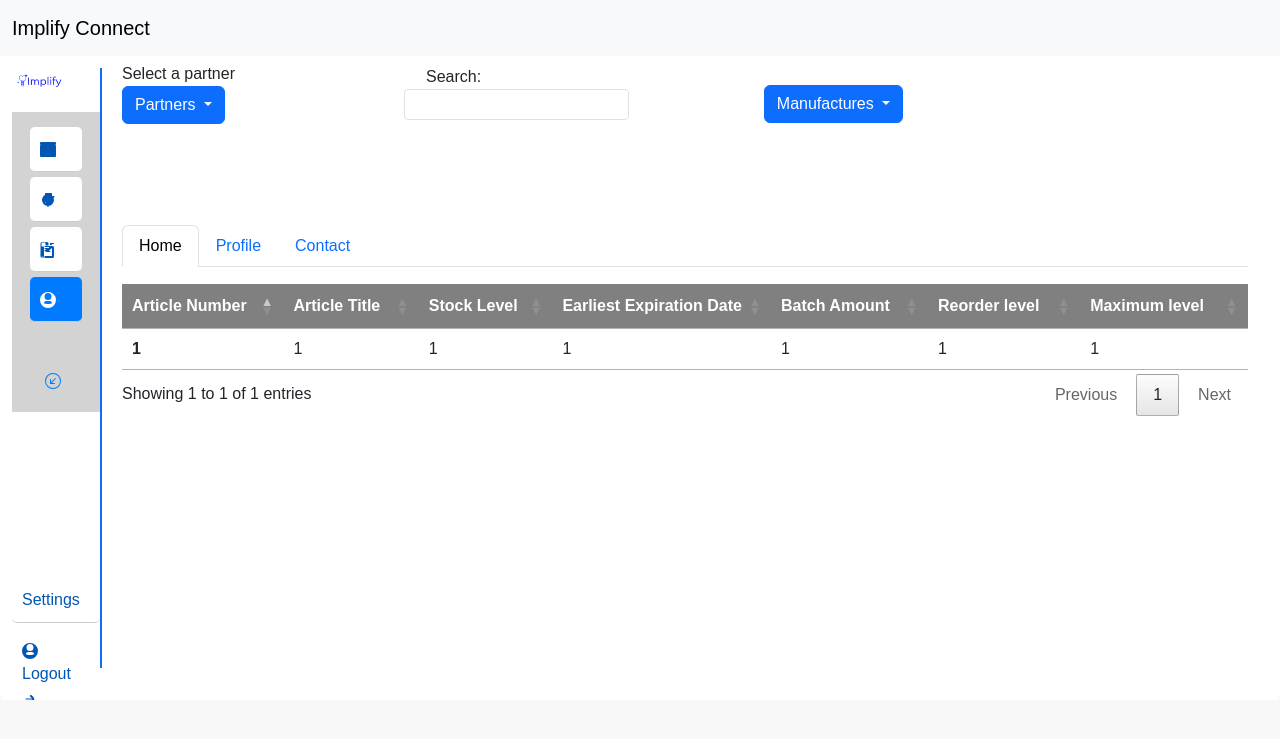
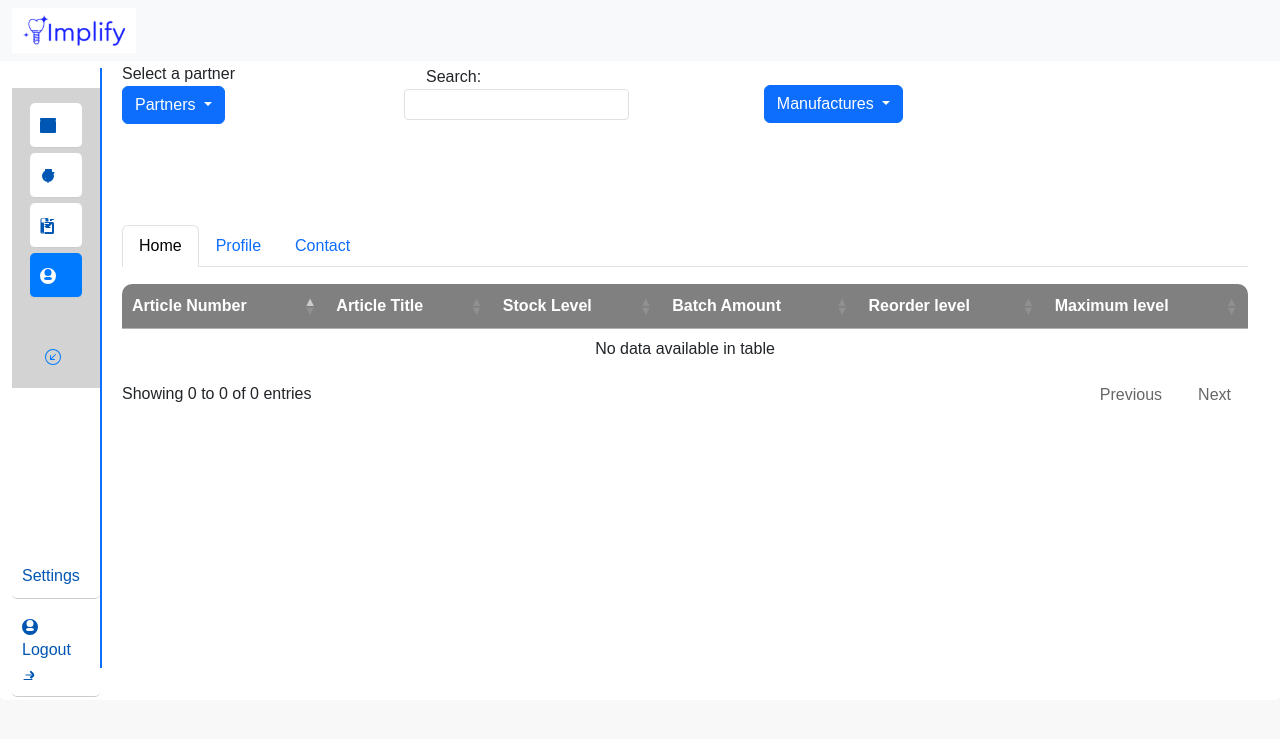
Before and after one commit to yedhukrishnaG/django, a Django app: page /newadminview/ in a window 1280 px wide. Shown: the top 739 px of the page. Run offline with Django 4.2, Linux system fonts and the light colour scheme; some libraries are stand-ins or nearby versions.

Commit message:
added logo and table round edges

```diff
--- a/django/hello_django/templates/newadminview.html
+++ b/django/hello_django/templates/newadminview.html
@@ -80,6 +80,8 @@
         table.dataTable {
             border-collapse: collapse;
             width: 100%;
+            border-radius: 10px; /* Adjust the radius as needed */
+            overflow: hidden; /* Ensure the curved corners are visible */
         }
 
         .table-header-blue th {
@@ -153,7 +155,12 @@
 </head>
 <nav class="navbar navbar-expand-lg navbar-light bg-light fixed-top">
     <div class="container-fluid">
-        <a class="navbar-brand" href="#">Implify Connect</a>
+        <div class="logo" >
+            <a href="/admin" class="ml-5">
+                <img style=" width: 30%;" src="/static/images/navbar_images/logo.png">
+            </a>
+         </div>
+
         <!-- Navbar toggle button for smaller screens -->
         <button class="navbar-toggler" type="button" data-bs-toggle="collapse" data-bs-target="#navbarSupportedContent" aria-controls="navbarSupportedContent" aria-expanded="false" aria-label="Toggle navigation">
             <span class="navbar-toggler-icon"></span>
@@ -167,11 +174,7 @@
     <div class="container">
 
         <div class="sidebar vertical-line">
-         <div class="logo" >
-            <a href="/admin" class="ml-5">
-                <img style=" width: 61%;" src="/static/images/navbar_images/logo.png">
-            </a>
-         </div>
+
             <div class="contents">
                 <div class="texttabs" id="textlisttab">
                     <ul>
@@ -289,7 +292,6 @@
                                     <th scope="col">Article Number</th>
                                     <th scope="col">Article Title</th>
                                     <th scope="col">Stock Level</th>
-                                    <th scope="col">Earliest Expiration Date</th>
                                     <th scope="col">Batch Amount</th>
                                     <th scope="col">Reorder level</th>
                                     <th scope="col">Maximum level</th>
@@ -297,15 +299,17 @@
                             </thead>
                             <tbody>
                                 <!-- Table body content goes here -->
-                                <tr>
-                                    <th scope="row">1</th>
-                                    <td>1</td>
-                                    <td>1</td>
-                                    <td>1</td>
-                                    <td>1</td>
-                                    <td>1</td>
-                                    <td>1</td>
-                                </tr>
+
+            {% for item in data_set %}
+            <tr>
+                <td>{{ item.article_number }}</td>
+                <td>{{ item.article_title }}</td>
+                <td>{{ item.stock_level }}</td>
+                <td>{{ item.batch_amount }}</td>
+                <td>{{ item.reorder_level }}</td>
+                <td>{{ item.maximum_level }}</td>
+            </tr>
+            {% endfor %}
 
                             </tbody>
                         </table>
@@ -350,7 +354,7 @@
                 "lengthMenu": [],
                 "dom": '<"top"fl<"clear">>rt<"bottom"ip<"clear">>',
                 "lengthChange": false,
-                "pageLength": 20,
+                "pageLength": 7,
                 "searching": true
             });
 
```
Also changed, not shown: django/hello_django/templates/newdashboardview.html (+9 -6 lines), django/hello_django/templates/newreportview.html (+9 -6 lines), django/hello_django/templates/newstockrecordview.html (+9 -6 lines).
